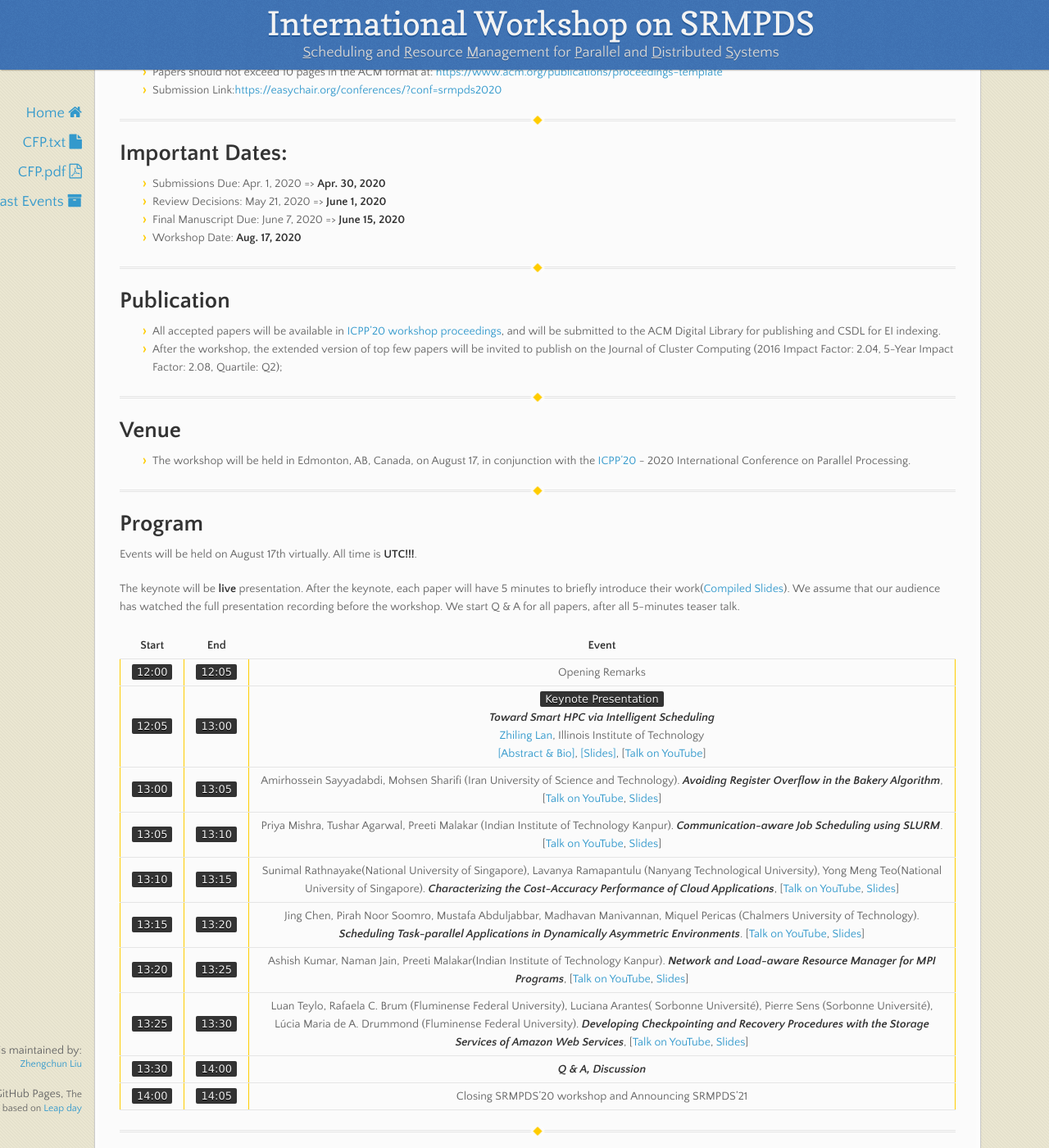
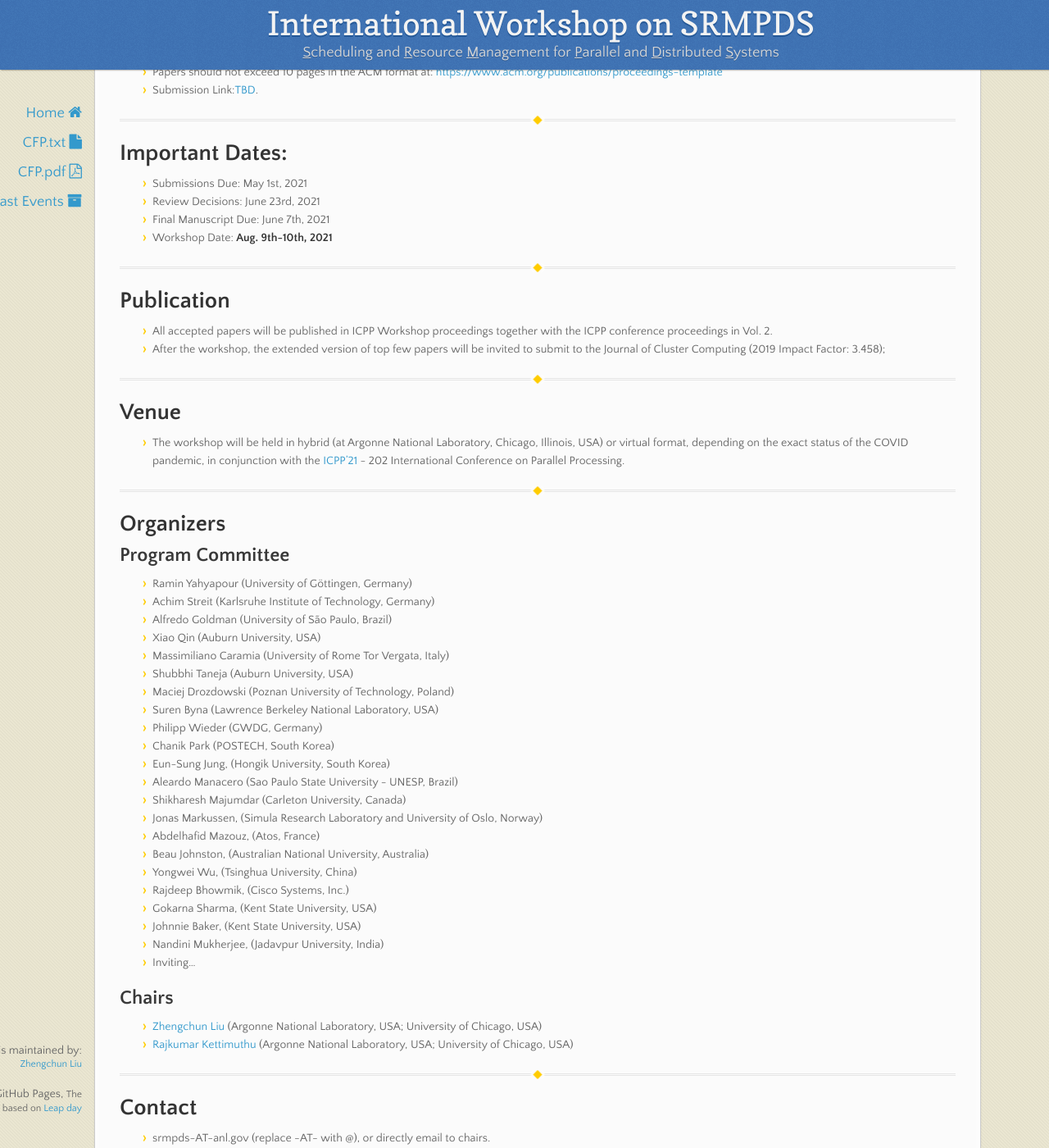
Before and after one commit to srmpds/srmpds.github.io, a Jekyll site: the page built from index.md, in a window 1280 px wide and 1400 px high, scrolled down 791 px. Shown: the whole window at 82% size. Built offline with Jekyll 4.4.1, drawn with Linux system fonts in a browser that asks for light colours; nearby versions of some CDN libraries; some of the changed text lies outside the part shown.

Commit message:
add, delete, polish etc.

```diff
--- a/index.md
+++ b/index.md
@@ -1,10 +1,10 @@
 ---
 layout: default
 ---
-[Home](index.html) | <a href="doc/CFP-2020-16th-SRMPDS.txt" target="_blank">CFP.txt</a> | <a href="doc/CFP-2020-16th-SRMPDS.pdf" target="_blank">CFP.pdf</a> | [Past Events](past.html)
+[Home](index.html) | <a href="doc/CFP-2021-16th-SRMPDS.txt" target="_blank">CFP.txt</a> | <a href="doc/CFP-2021-17th-SRMPDS.pdf" target="_blank">CFP.pdf</a> | [Past Events](past.html)
 
 # About
-The ___16th___ International Workshop on Scheduling and Resource Management for Parallel and Distributed Systems will be held in Edmonton, AB, Canada, in conjunction with the [ICPP'20](https://jnamaral.github.io/icpp20/) - 2020 International Conference on Parallel Processing.
+The ___17th___ International Workshop on Scheduling and Resource Management for Parallel and Distributed Systems will be held in Edmonton, AB, Canada, in conjunction with the [ICPP'21](https://oaciss.uoregon.edu/icpp21/index.php) - 2021 International Conference on Parallel Processing.
 
 Resource management and scheduling is a crucial task on large-scale computing systems. It plays an essential role in the optimization of resources usage. The goal of this workshop is to bring together researchers and practitioners working in the areas of resource scheduling and resource management to exchange and share their experiences, new ideas, and latest research results on all aspects of scheduling and resource management in parallel and distributed systems including Grids and Clouds.
 
@@ -29,47 +29,27 @@ Resource management and scheduling is a crucial task on large-scale computing sy
 # Submission Guidelines
 * All papers must be original and not simultaneously submitted to other journal or conference.
 * Papers should not exceed 10 pages in the ACM format at: [https://www.acm.org/publications/proceedings-template](https://www.acm.org/publications/proceedings-template)
-* Submission Link:[https://easychair.org/conferences/?conf=srmpds2020](https://easychair.org/conferences/?conf=srmpds2020)
+* Submission Link:[TBD]().
 
 ---
 # Important Dates:
-* Submissions Due:        Apr. 1, 2020 => __Apr. 30, 2020__
-* Review Decisions:       May  21, 2020 => __June 1, 2020__
-* Final Manuscript Due:   June 7, 2020 => __June 15, 2020__
-* Workshop Date:          __Aug. 17, 2020__
+* Submissions Due:        May 1st, 2021
+* Review Decisions:       June  23rd, 2021
+* Final Manuscript Due:   June 7th, 2021
+* Workshop Date:          __Aug. 9th-10th, 2021__
 
 ---
 # Publication
-* All accepted papers will be available in [ICPP'20 workshop proceedings](https://dl.acm.org/doi/proceedings/10.1145/3409390), and will be submitted to the ACM Digital Library for publishing and CSDL for EI indexing.
-* After the workshop, the extended version of top few papers will be invited to publish on the Journal of Cluster Computing (2016 Impact Factor: 2.04, 5-Year Impact Factor: 2.08, Quartile: Q2);
+* All accepted papers will be published in ICPP Workshop proceedings together with the ICPP conference proceedings in Vol. 2.
+* After the workshop, the extended version of top few papers will be invited to submit to the Journal of Cluster Computing (2019 Impact Factor: 3.458);
 
 ---
 # Venue
-* The workshop will be held in Edmonton, AB, Canada, on August 17, in conjunction with the [ICPP'20](https://jnamaral.github.io/icpp20/) - 2020 International Conference on Parallel Processing.
-
----
-# Program
-Events will be held on August 17th virtually. All time is **UTC!!!**.
-
-The keynote will be **live** presentation. After the keynote, each paper will have 5 minutes to briefly introduce their work([Compiled Slides](./doc/pitch-slides.pdf)). We assume that our audience has watched the full presentation recording before the workshop. We start Q & A for all papers, after all 5-minutes teaser talk.
-
-| __Start__ | __End__ |                          __Event__                           |
-| :-------: | :-----: | :----------------------------------------------------------: |
-|  `12:00`  | `12:05` |                       Opening Remarks                        |
-|  `12:05`  | `13:00` | `Keynote Presentation` <br> ___Toward Smart HPC via Intelligent Scheduling___ <br> [Zhiling Lan](http://www.cs.iit.edu/~zlan/), Illinois Institute of Technology <br> <a href="./doc/SRMPDS-2020-keynote-abstract.pdf" target="_blank">[Abstract & Bio]</a>, <a href="./doc/SRMPDS-2020-keynote-slides.pdf" target="_blank">[Slides]</a>, [[Talk on YouTube](https://youtu.be/GSMKWHhu6u0)]|
-|  `13:00`  | `13:05` | Amirhossein Sayyadabdi, Mohsen Sharifi (Iran University of Science and Technology). ___Avoiding Register Overflow in the Bakery Algorithm___,[[Talk on YouTube](https://youtu.be/nKQ4wwJ3550), [Slides](https://jnamaral.github.io/icpp20/slides/Sayyadabdi_Avoiding.pdf)] |
-|  `13:05`   | `13:10`  | Priya Mishra, Tushar Agarwal, Preeti Malakar (Indian Institute of Technology Kanpur). ___Communication-aware Job Scheduling using SLURM___. [[Talk on YouTube](https://youtu.be/h5KQ1v3bWAQ), [Slides](https://jnamaral.github.io/icpp20/slides/Mishra_Communication.pdf)] |
-|  `13:10`   | `13:15`  | Sunimal Rathnayake(National University of Singapore), Lavanya Ramapantulu (Nanyang Technological University), Yong Meng Teo(National University of Singapore). ___Characterizing the Cost-Accuracy Performance of Cloud Applications___, [[Talk on YouTube](https://youtu.be/MXdpaOUZCB4), [Slides](https://jnamaral.github.io/icpp20/slides/Rathnayake_Characterizing.pdf)] |
-|  `13:15`   | `13:20` | Jing Chen, Pirah Noor Soomro, Mustafa Abduljabbar, Madhavan Manivannan, Miquel Pericas (Chalmers University of Technology). ___Scheduling Task-parallel Applications in Dynamically Asymmetric Environments___. [[Talk on YouTube](https://youtu.be/loTGtJQzvwk), [Slides](https://jnamaral.github.io/icpp20/slides/Chen_Scheduling.pdf)] |
-|  `13:20`   | `13:25` | Ashish Kumar, Naman Jain, Preeti Malakar(Indian Institute of Technology Kanpur). ___Network and Load-aware Resource Manager for MPI Programs___, [[Talk on YouTube](https://youtu.be/5ZqNsWkX4-E), [Slides](https://jnamaral.github.io/icpp20/slides/Kumar_Network.pdf)] |
-|  `13:25`   | `13:30` | Luan Teylo, Rafaela C. Brum (Fluminense Federal University), Luciana Arantes( Sorbonne Université), Pierre Sens (Sorbonne Université), Lúcia Maria de A. Drummond (Fluminense Federal University). ___Developing Checkpointing and Recovery  Procedures with the  Storage Services of Amazon Web Services___, [[Talk on YouTube](https://youtu.be/R8OmnhRNlIc), [Slides](https://jnamaral.github.io/icpp20/slides/Teylo_Developing.pdf)] |
-|  `13:30`   | `14:00` | ___Q & A, Discussion___ |
-|  `14:00`  | `14:05` |     Closing SRMPDS'20 workshop and Announcing SRMPDS'21      |
+* The workshop will be held in hybrid (at Argonne National Laboratory, Chicago, Illinois, USA) or virtual format, depending on the exact status of the COVID pandemic, in conjunction with the [ICPP'21](https://oaciss.uoregon.edu/icpp21/index.php) - 202 International Conference on Parallel Processing.
 
 ---
 # Organizers
 ## Program Committee
-### Continue inviting and adding...
 * Ramin Yahyapour (University of Göttingen, Germany)
 * Achim Streit (Karlsruhe Institute of Technology, Germany)
 * Alfredo Goldman (University of São Paulo, Brazil)
@@ -94,7 +74,7 @@ The keynote will be **live** presentation. After the keynote, each paper will ha
 * Inviting...
 
 ## Chairs
-* [Zhengchun Liu](https://lzhengchun.github.io/) (University of Chicago, USA; Argonne National Laboratory, USA)
+* [Zhengchun Liu](https://lzhengchun.github.io/) (Argonne National Laboratory, USA; University of Chicago, USA)
 * [Rajkumar Kettimuthu](http://mcs.anl.gov/~kettimut/) (Argonne National Laboratory, USA; University of Chicago, USA)
 
 ---
```
Also changed, not shown: index-2020.md (added, +102 -0 lines), past.md (+1 -0 lines).
